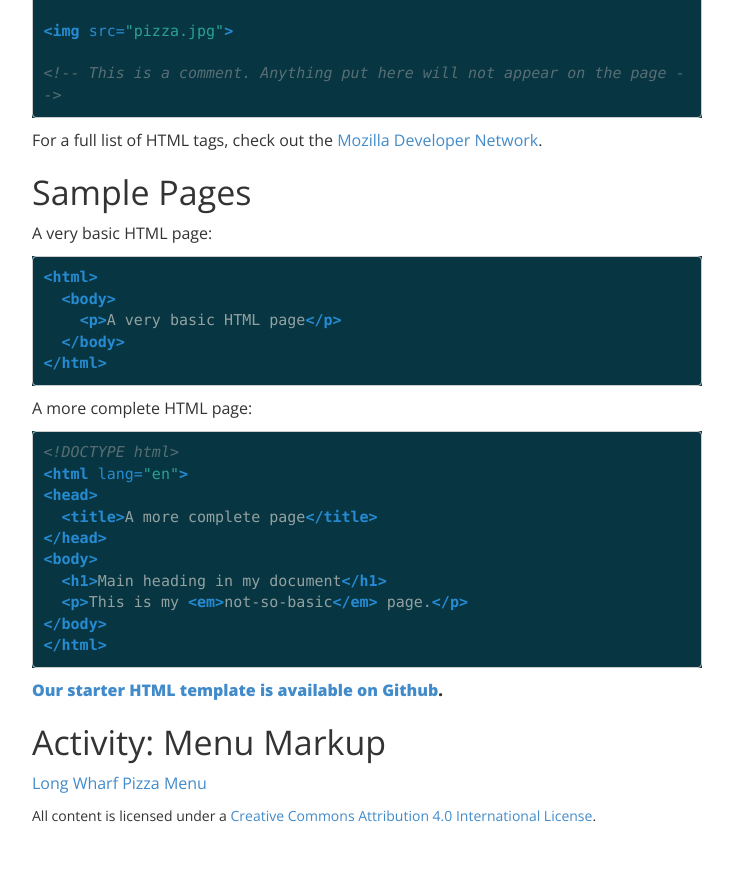
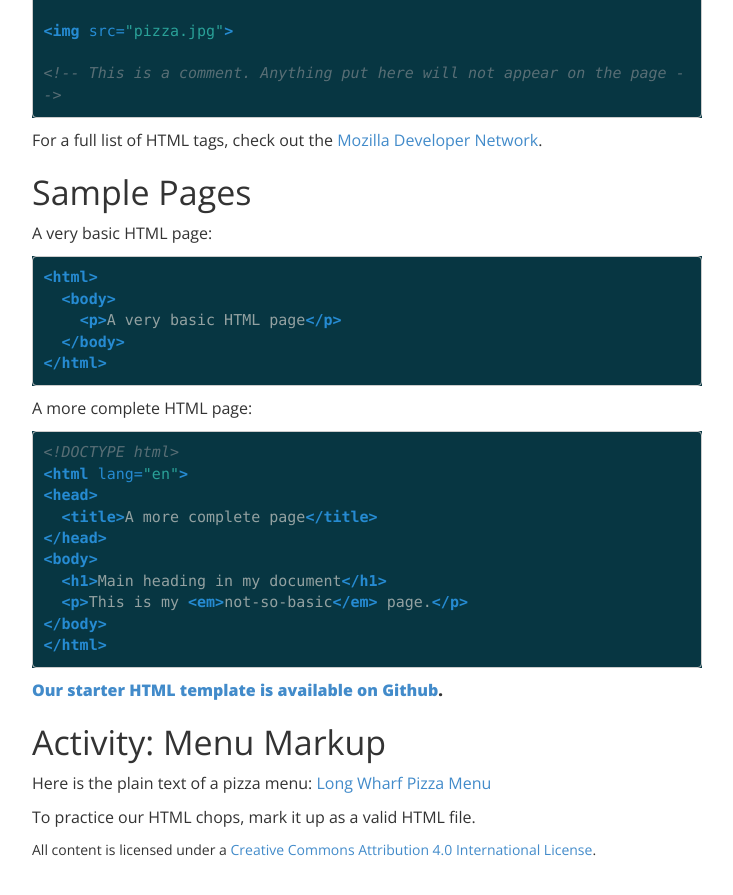
Before and after one commit to DMD1070/DMD1070.github.io, a Jekyll site: the page built from lessons/3-html-intro.md, in a window 1280 px wide and 900 px high, scrolled down 2664 px. Shown: the top 895 px of the window, without its empty margins (273-1006 px from the left). Built offline with Jekyll 4.4.1, drawn with Linux system fonts in a browser that asks for light colours; Markdown is read by kramdown in place of the engine named in the settings; before the commit the page ends 3530 px from its top, so only the background shows below that.

Commit message:
add brief description of menu markup activity

```diff
--- a/lessons/3-html-intro.md
+++ b/lessons/3-html-intro.md
@@ -122,4 +122,6 @@ A more complete HTML page:
 
 ## Activity: Menu Markup
 
-[Long Wharf Pizza Menu](/lesson_files/long_wharf_pizza.txt)
+Here is the plain text of a pizza menu: [Long Wharf Pizza Menu](/lesson_files/long_wharf_pizza.txt)
+
+To practice our HTML chops, mark it up as a valid HTML file.
```
